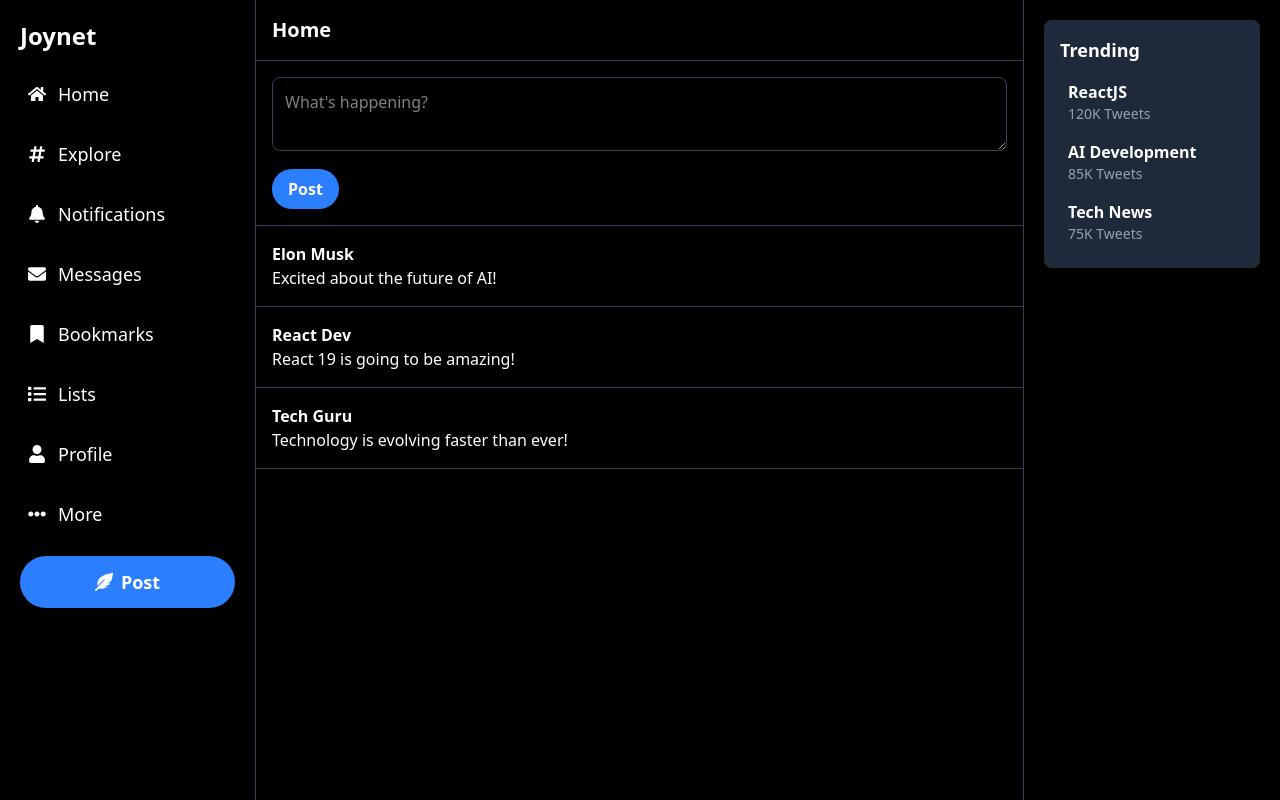
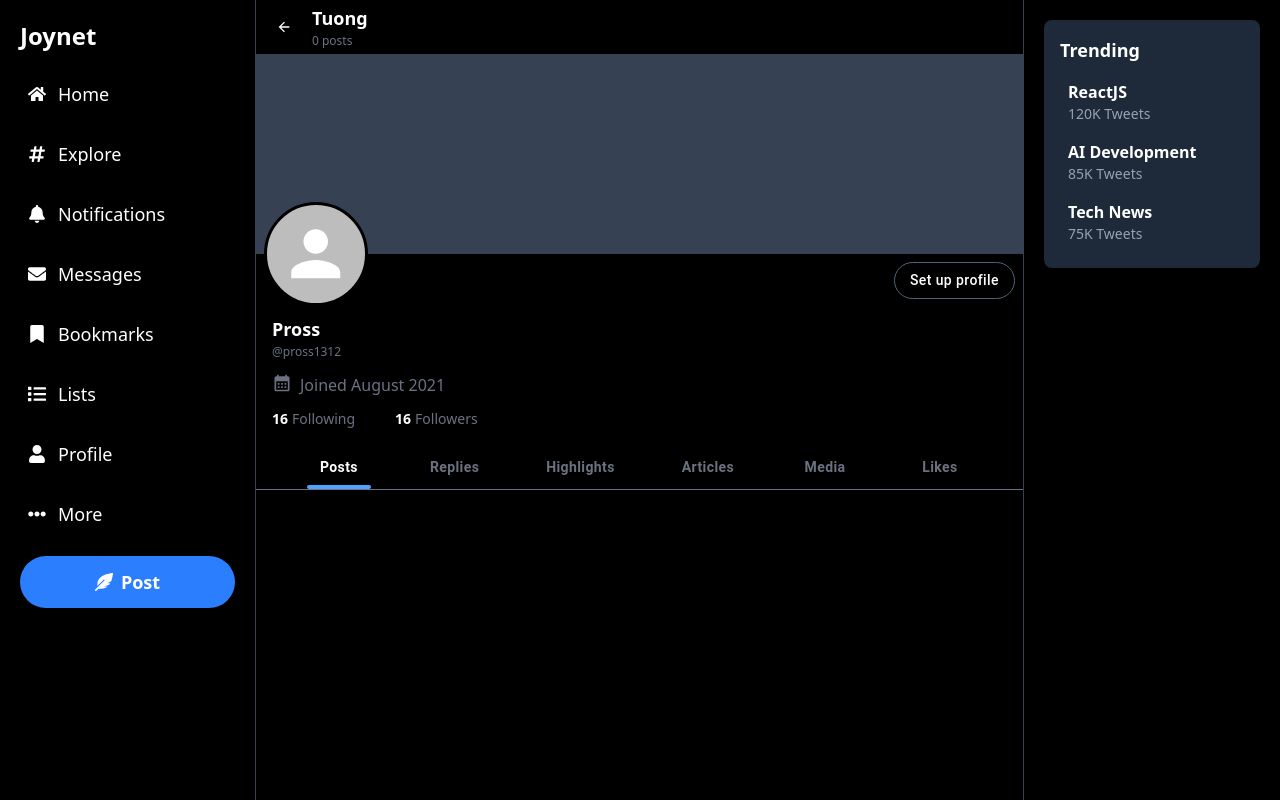
Before and after one commit to DAOROBOT/JoyNet, a React (Vite) app in the folder frontend/: page /home in a window 1280 px wide. Built offline with nearby package versions, Linux system fonts and the light colour scheme.

Commit message:
FE: implement Profile page

```diff
--- a/frontend/src/pages/home/index.jsx
+++ b/frontend/src/pages/home/index.jsx
@@ -1,5 +1,12 @@
-import React from "react";
+import { React, useState } from "react";
 import { FaHome, FaHashtag, FaBell, FaEnvelope, FaBookmark, FaList, FaUser, FaEllipsisH, FaFeatherAlt } from "react-icons/fa";
+import { ArrowBack, CalendarMonth } from '@mui/icons-material';
+import {
+    Button,
+    IconButton,
+    Typography,
+    Avatar,
+} from "@mui/material";
 
 const Home = () => {
   return (
@@ -24,9 +31,7 @@ const Home = () => {
 
       {/* Main Content */}
       <div className="w-3/5 border-r border-gray-700">
-        <div className="p-4 border-b border-gray-700 text-xl font-bold">Home</div>
-        <TweetBox />
-        <Feed />
+        <Profile/>
       </div>
 
       {/* Right Sidebar */}
@@ -41,6 +46,70 @@ const Home = () => {
     </div>
   );
 };
+
+const TextWithSubText = ({mainText, subText}) => (
+  <div className="flex flex-col justify-start text-start w-fit">
+    <span className="align-center text-lg font-bold"> {mainText} </span>
+    <span className="align-center text-gray-500 text-[0.75em]">{subText}</span>
+  </div>
+)
+
+const Profile = () => {
+  const [switchCurrentItem, setSwitchCurrentItem] = useState(0);
+  const switchItemClicked = (index) => {
+    setSwitchCurrentItem(index);
+  };
+  const switches = ["Posts", "Replies", "Highlights", "Articles", "Media", "Likes"].map((label, i) => <SwitchItem key={i}  index={i} label={label} isSelected={switchCurrentItem === i} onClick={() => switchItemClicked(i)} />);
+  return (
+    <div>
+      <div className="flex justify-start gap-3 ps-3 pt-1 pb-1">
+        <IconButton className="text-white bg-transparent">
+          <ArrowBack fontSize="small" className="w-4! fill-[rgb(255_255_255)]!"/>
+        </IconButton>
+        <TextWithSubText mainText="Tuong" subText="0 posts"/>
+      </div>
+      <div className="w-full flex flex-col justify-end h-[200px] bg-gray-700!">
+        <Avatar className="relative! w-26! h-26! border-3 border-black! ms-2 inset-y-13!"/>
+      </div>
+      <div className="w-full h-fit relative flex justify-end place-content-top">
+        <Button variant="outlined" className="normal-case! border-1! border-[rgb(83,100,113)]! rounded-[20px]! h-fit p-2 place-self-top text-top! text-white! mt-2! me-2!">
+          Set up profile
+        </Button>
+      </div>
+      <div className="w-full mt-4 flex flex-col ps-4 gap-3">
+        <TextWithSubText mainText="Pross" subText="@pross1312"/>
+        <div className="flex text-gray-500! gap-2 text-center">
+          <CalendarMonth fontSize="small"/>
+          <span>Joined August 2021 </span>
+        </div>
+        <div className="flex text-gray-500! gap-10 text-center">
+          <span className="flex gap-1 items-center">
+            <span className="text-sm font-bold text-white!">16</span>
+            <span className="text-sm">Following</span>
+          </span>
+          <span className="flex gap-1 align-middle items-center">
+            <span className="text-sm font-bold text-white">16</span>
+            <span className="text-sm">Followers</span>
+          </span>
+        </div>
+      </div>
+      <div className="mt-5">
+        <div className="flex justify-evenly border-b-1 border-b-gray-500!">
+          {switches}
+        </div>
+      </div>
+    </div>
+  );
+}
+
+const SwitchItem = ({label, isSelected, onClick}) => (
+  <div onClick={onClick}>
+    <Button className={"normal-case! text-gray-500! hover:bg-gray-700! border-[0px] font-bold! " + (isSelected ? "text-white!" : "")}>
+      {label}
+    </Button>
+    <div className={isSelected ? "w-full rounded h-[4px] bg-blue-400!" : "hidden"}></div>
+  </div>
+)
 
 const NavItem = ({ icon, text }) => (
   <div className="flex items-center space-x-3 text-lg p-2 hover:bg-gray-800 rounded-lg cursor-pointer">
```
